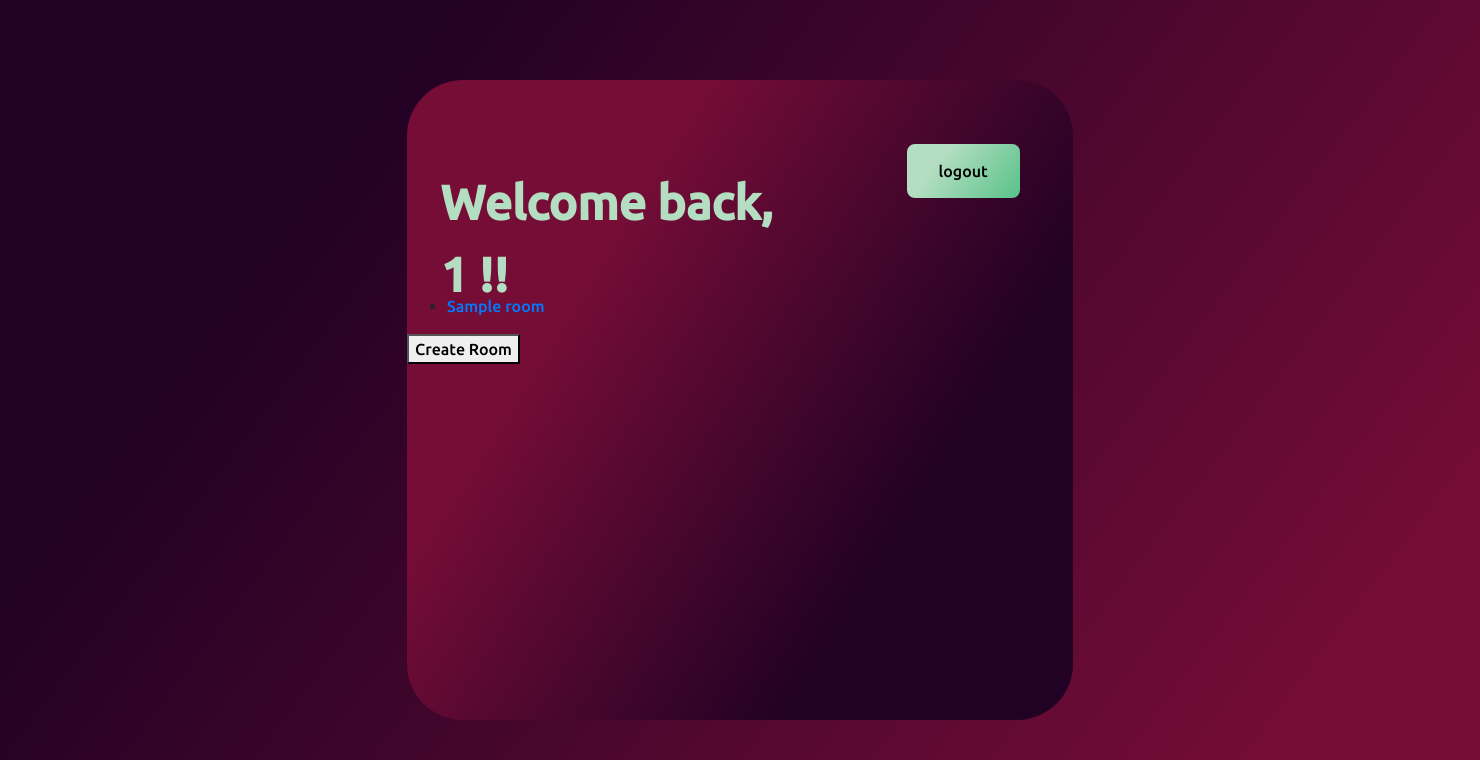
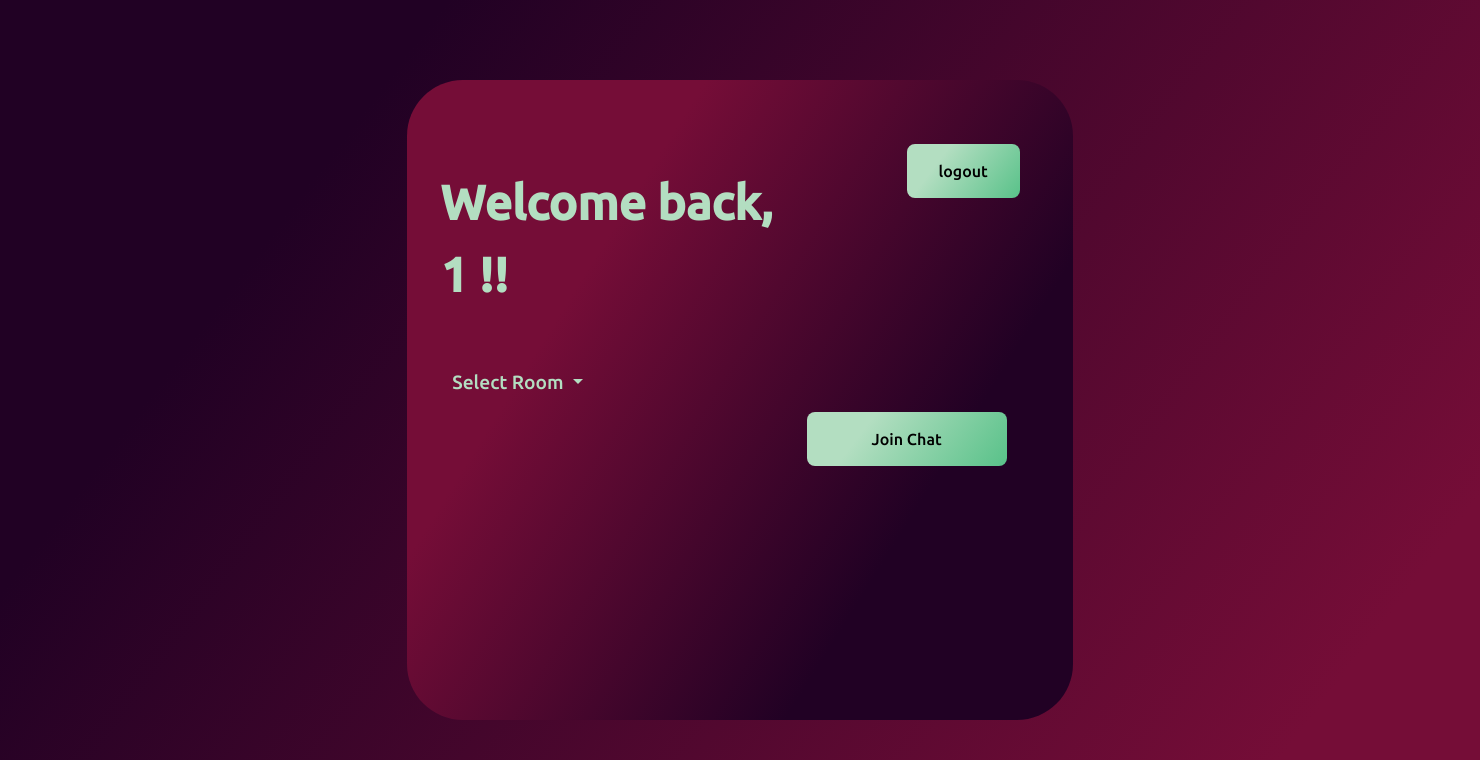
Before and after one commit to Dharundds/ChatRoom, a Flask app: template templates/index.html in a window 1480 px wide; the page is wider, and only the part inside the window is pictured. Shown: the top 760 px of that part. Run offline with Flask 2, Linux system fonts and the light colour scheme; a user stored in the database is signed in; the template is opened without the code that fills it: most values are stand-ins (such as "Sample title", 1, 10 or a date in 2020); a database or web service that is not in the repository returns one stand-in record (values such as "Sample title"); some libraries are stand-ins or nearby versions.

Commit message:
Revert "Merge branch 'main' of https://github.com/Dharundds/ChatRoom into main"
This reverts commit 3044f317c9c669911d8ae14a293e24006ca009d6, reversing
changes made to cc4b40805eff015747a58fb4093f445fe7d212d9.

```diff
--- a/app.py
+++ b/app.py
@@ -1,11 +1,7 @@
-from flask import Flask, redirect, render_template, request, url_for
-from flask_login import LoginManager, current_user, login_required, login_user, logout_user
+from flask import Flask, render_template, redirect, url_for, request
 from flask_socketio import SocketIO, join_room, leave_room, send
-from db import (add_room_members, get_messages, get_user, save_msg, save_room,
-                save_user, get_rooms_for_user, get_room, is_room_member,
-                get_room_members, is_room_admin, update_room, remove_room_members)
-from datetime import datetime
-from bson.json_util import dumps
+from flask_login import LoginManager, login_user, logout_user, login_required, current_user
+from db import get_user, save_user
 
 
 app = Flask(__name__)
@@ -18,10 +14,7 @@ login_manager.init_app(app)
 
 @app.route('/')
 def home():
-    rooms = []
-    if current_user.is_authenticated:
-        rooms = get_rooms_for_user(current_user.username)
-    return render_template('index.html', rooms=rooms)
+    return render_template('index.html')
 
 
 @app.route('/login', methods=["GET", "POST"])
@@ -69,89 +62,20 @@ def logout():
     return redirect(url_for('home'))
 
 
-@app.route('/create-room/', methods=["GET", "POST"])
+@app.route('/chat')
 @login_required
-def create_room():
-    message = ''
-    if request.method == "POST":
-        room_name = request.form.get('room_name')
-        usernames = [username.strip()
-                     for username in request.form.get('members').split(',')]
+def chat():
+    username = request.args.get('username')
+    room = request.args.get('room')
 
-        if len(room_name) and len(usernames):
-            room_id = save_room(room_name, current_user.username)
-            if current_user.username in usernames:
-                usernames.remove(current_user.username)
-            add_room_members(room_id, room_name, usernames,
-                             current_user.username)
-            return redirect(url_for('chat_room', room_id=room_id))
-        else:
-            message = 'Failed to Create room'
-
-    return render_template('create_room.html', message=message)
-
-
-@app.route('/rooms/<room_id>/edit', methods=["POST", "GET"])
-@login_required
-def edit_room(room_id):
-    room = get_room(room_id)
-    if room and is_room_admin(room_id, current_user.username):
-        exist_members = [member['_id']['username']
-                         for member in get_room_members(room_id)]
-        room_members = ','.join(exist_members)
-        message = ''
-        if request.method == "POST":
-            room_name = request.form.get('room_name')
-            room['name'] = room_name
-            update_room(room_id, room_name)
-
-            new_members = [username.strip()
-                           for username in request.form.get('members').split(',')]
-            members_to_add = list(set(new_members)-set(exist_members))
-            members_to_remove = list(set(exist_members)-set(new_members))
-            if len(members_to_add):
-                add_room_members(room_id, room_name,
-                                 members_to_add, current_user.username)
-            if len(members_to_remove):
-                remove_room_members(room_id, members_to_remove)
-            message = "Edited Successfully"
-            room_members = ','.join(new_members)
-
-        return render_template('edit_room.html', room=room, room_members=room_members, room_id=room_id, message=message)
-
+    if username and room:
+        return render_template('chat.html', username=username, room=room)
     else:
-        return "Room not found", 404
-
-
-@app.route('/rooms/<room_id>/')
-@login_required
-def chat_room(room_id):
-    room = get_room(room_id)
-    if room and is_room_member(room_id, current_user.username):
-        room_members = get_room_members(room_id)
-        messages = get_messages(room_id)
-        return render_template('chat.html', username=current_user.username, room=room, room_members=room_members, room_id=room_id, messages=messages)
-    else:
-        return "Room not found", 404
-
-
-""" @app.route('/rooms/<room_id>/messages/')
-@login_required
-def get_older_message(room_id):
-    room = get_room(room_id)
-    if room and is_room_member(room_id, current_user.username):
-        page = int(request.args.get('page', 0))
-        messages = get_messages(room_id, page)
-        return dumps(messages)
-    else:
-        return "Room not found", 404
- """
+        return render_template('index.html', message='Please select the room')
 
 
 @socketio.on('send_msg')
 def handle_send_message_event(data):
-    data['created_at'] = datetime.now().strftime("%d %b, %H:%M ")
-    save_msg(data['room'], data['message'], data['username'])
     socketio.emit('receive_msg', data, room=data['room'])
 
 
@@ -163,10 +87,8 @@ def leaving_room(data):
 
 @socketio.on('join_room')
 def joinning_room(data):
-    messages = get_messages(data['room'])
     join_room(data['room'])
-    socketio.emit('join_room_announcement', data,
-                  room=data['room'], messages=messages)
+    socketio.emit('join_room_announcement', data, room=data['room'])
 
 
 @login_manager.user_loader
--- a/db.py
+++ b/db.py
@@ -1,18 +1,12 @@
-from datetime import datetime
-from bson.objectid import ObjectId
 from pymongo import MongoClient
 from werkzeug.security import generate_password_hash
 from user import User
-
 
 client = MongoClient(
     "mongodb+srv://Centigrade:Centigrade@centigrade-chatroom.l4cxo.mongodb.net/myFirstDatabase?retryWrites=true&w=majority")
 
 chat_db = client.get_database("ChatDB")
 users_collections = chat_db.get_collection("users")
-room_collections = chat_db.get_collection("room")
-messages_collections = chat_db.get_collection("messages")
-room_members_collections = chat_db.get_collection("room_members")
 
 
 def save_user(username, password, email_address):
@@ -24,77 +18,3 @@ def save_user(username, password, email_address):
 def get_user(username):
     user_data = users_collections.find_one({'_id': username})
     return User(user_data['_id'], user_data['password']) if user_data else None
-
-
-def save_room(room_name, created_by):
-    room_id = room_collections.insert_one(
-        {'name': room_name, 'created_by': created_by, 'created_at': datetime.now()}).inserted_id
-    add_room_member(room_id, room_name, created_by, created_by, is_admin=True)
-    return room_id
-
-
-def update_room(room_id, room_name):
-    room_collections.update_one({'_id': ObjectId(room_id)}, {
-                                '$set': {'name': room_name}})
-    room_members_collections.update_many({'_id.room_id': ObjectId(room_id)}, {
-                                         '$set': {'room_name': room_name}})
-
-
-def get_room(room_id):
-    return room_collections.find_one({'_id': ObjectId(room_id)})
-
-
-def add_room_member(room_id, room_name, username, added_by, is_admin=False):
-    room_members_collections.insert_one({
-        '_id': {'room_id': room_id, 'username': username},
-        'room_name': room_name,
-        'added_by': added_by,
-        'added_at': datetime.now(),
-        'is_room_admin': is_admin
-    })
-
-
-def add_room_members(room_id, room_name, usernames, added_by):
-    # since many users are added list of dictionary is added
-    room_members_collections.insert_many([{
-        '_id': {'room_id': ObjectId(room_id), 'username': username},
-        'room_name': room_name,
-        'added_by': added_by,
-        'added_at': datetime.now(),
-        'is_room_admin': False} for username in usernames])
-
-
-def remove_room_members(room_id, usernames):
-    # $in multiple  values that can be taken by _id
-    room_members_collections.delete_many(
-        {'_id': {'$in': [{'room_id': room_id, 'username': username} for username in usernames]}})
-
-
-def get_room_members(room_id):
-    return list(room_members_collections.find({'_id.room_id': ObjectId(room_id)}))
-
-
-def get_rooms_for_user(username):
-    return list(room_members_collections.find({'_id.username': username}))
-
-
-def is_room_member(room_id, username):
-    return room_members_collections.count_documents(
-        {'_id': {'room_id': ObjectId(room_id), 'username': username}})
-
-
-def is_room_admin(room_id, username):
-    return room_members_collections.count_documents({'_id': {'room_id': ObjectId(
-        room_id), 'username': username}, 'is_room_admin': True})
-
-
-def save_msg(room_id, text, sender):
-    messages_collections.insert_one(
-        {'room_id': room_id, 'text': text, 'sender': sender, 'created_at': datetime.now()})
-
-
-def get_messages(room_id):
-    messages = list(messages_collections.find({'room_id': room_id}))
-    for message in messages:
-        message['created_at'] = message['created_at'].strftime('%d %b, %H:%M')
-    return messages
--- a/templates/index.html
+++ b/templates/index.html
@@ -31,7 +31,7 @@
           >
             logout
           </button>
-          {% else %}<button id="buttons11" onclick="login()">login</button>{%
+           {% else %}<button id="buttons11" onclick="login()">login</button>{%
           endif %}
         </div>
         <p id="header1">
@@ -39,15 +39,79 @@
           {% else %} Welcome,<br />
           Guest{% endif %} !!
         </p>
-        <!--Room list-->
-        <ul>
-          {% for room in rooms %}
-          <li>
-            <a href="/rooms/{{room._id.room_id}}/"> {{ room.room_name }}</a>
-          </li>
-          {% endfor %}
-        </ul>
-        <button onclick="createRoom()">Create Room</button>
+        <h2>{{message}}</h2>
+        <div id="items">
+          <form action="/chat" class="myForm">
+            <input
+              type="text"
+              name="username"
+              id="username"
+              placeholder="Guest"
+              value="{{current_user.username}}"
+              readonly
+            />
+            <div class="select">
+              <input type="text" id="room" name="room" readonly />
+            </div>
+            <div class="dropdown" name="room">
+              <button
+                class="btn btn-secondary dropdown-toggle roomname"
+                type="button"
+                id="dropdownMenuButton"
+                data-toggle="dropdown"
+                aria-haspopup="true"
+                aria-expanded="false"
+                name="room"
+              >
+                Select Room
+              </button>
+              <div
+                class="dropdown-menu"
+                aria-labelledby="dropdownMenuButton"
+                id="ddm"
+              >
+                <button
+                  id="dropp"
+                  class="dropdown-item"
+                  type="button"
+                  value="Admin"
+                  onclick="selectRoom()"
+                >
+                  Room1(Admin)
+                </button>
+                <button
+                  id="dropp2"
+                  class="dropdown-item dropp"
+                  type="button"
+                  value="Room2"
+                  onclick="Room2()"
+                >
+                  Room2
+                </button>
+                <button
+                  id="dropp3"
+                  class="dropdown-item"
+                  type="button"
+                  value="Room3"
+                  onclick="Room3()"
+                >
+                  Room3
+                </button>
+              </div>
+            </div>
+            <!--  <label>Room</label>
+            <select name="room" id="room">
+              <option value="none"></option>
+              <option value="Admin">Room1(Admin)</option>
+              <option value="room2">Room2</option>
+              <option value="room3">Room3</option>
+            </select> -->
+            <div class="join">
+              <button type="submit" id="join">Join Chat</button>
+            </div>
+          </form>
+          <br />
+        </div>
       </div>
     </div>
 
@@ -74,9 +138,6 @@
       login = () => {
         window.location.href = "{{url_for('login')}}";
       };
-      createRoom = () => {
-        window.location.href = "{{url_for('create_room')}}";
-      };
     </script>
   </body>
 </html>
```
Also changed, not shown: templates/chat.html (+8 -20 lines), templates/create_room.html (deleted, +0 -20 lines), templates/edit_room.html (deleted, +0 -18 lines).
